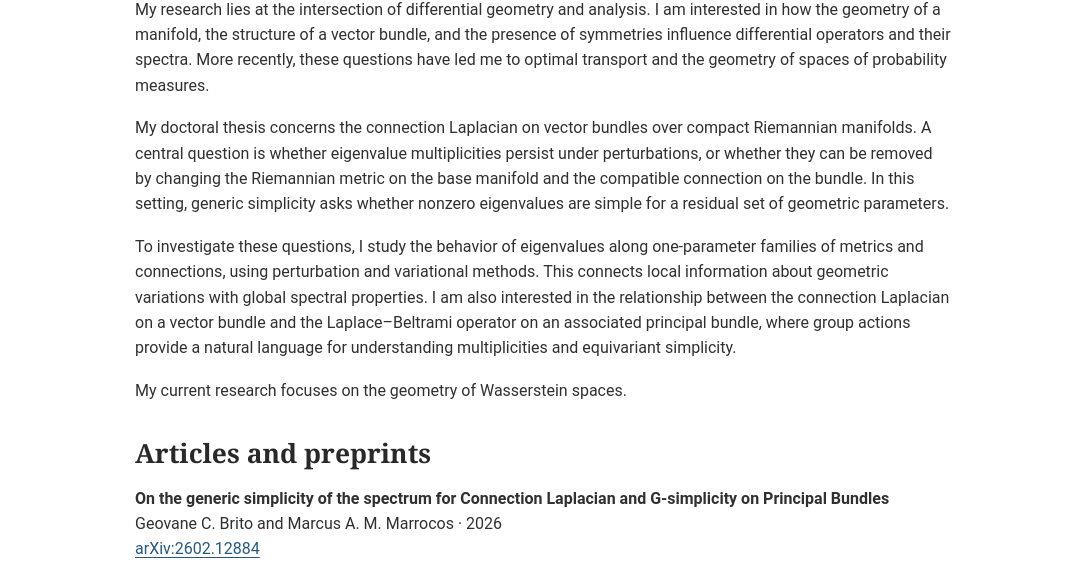
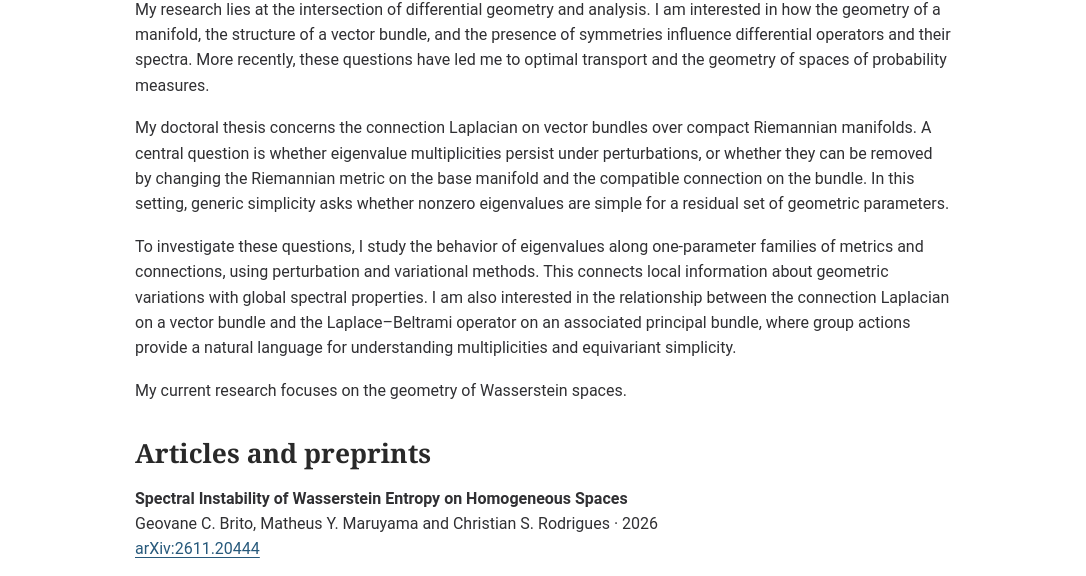
Before and after one commit to gcbrito-jpg/geovanecardoso, a plain HTML site: page research.html in a window 1280 px wide. Shown: the part 196-772 px from the top of the page, without its empty margins (97-1183 px from the left). Drawn offline with Linux system fonts and the light colour scheme.

Commit message:
Add Wasserstein entropy preprint to research page

```diff
--- a/research.html
+++ b/research.html
@@ -20,6 +20,7 @@
 <p>To investigate these questions, I study the behavior of eigenvalues along one-parameter families of metrics and connections, using perturbation and variational methods. This connects local information about geometric variations with global spectral properties. I am also interested in the relationship between the connection Laplacian on a vector bundle and the Laplace–Beltrami operator on an associated principal bundle, where group actions provide a natural language for understanding multiplicities and equivariant simplicity.</p>
 <p>My current research focuses on the geometry of Wasserstein spaces.</p>
 <h2 id="h.wo2dp7ce7eox"><strong>Articles and preprints</strong></h2>
+<p><strong>Spectral Instability of Wasserstein Entropy on Homogeneous Spaces</strong><br>Geovane C. Brito, Matheus Y. Maruyama and Christian S. Rodrigues · 2026<br><a href="https://arxiv.org/abs/2611.20444">arXiv:2611.20444</a></p>
 <p><strong>On the generic simplicity of the spectrum for Connection Laplacian and G-simplicity on Principal Bundles</strong><br>Geovane C. Brito and Marcus A. M. Marrocos · 2026<br><a href="https://arxiv.org/abs/2602.12884">arXiv:2602.12884</a></p>
 <p><strong>Generic Simplicity of Eigenvalues of the Connection Laplacian on Vector Bundles</strong><br>Geovane C. Brito and Marcus A. M. Marrocos · Submitted in 2025</p>
 <h2 id="h.z0sc3bfjxl5h"><strong>Theses and dissertations</strong></h2>
```
